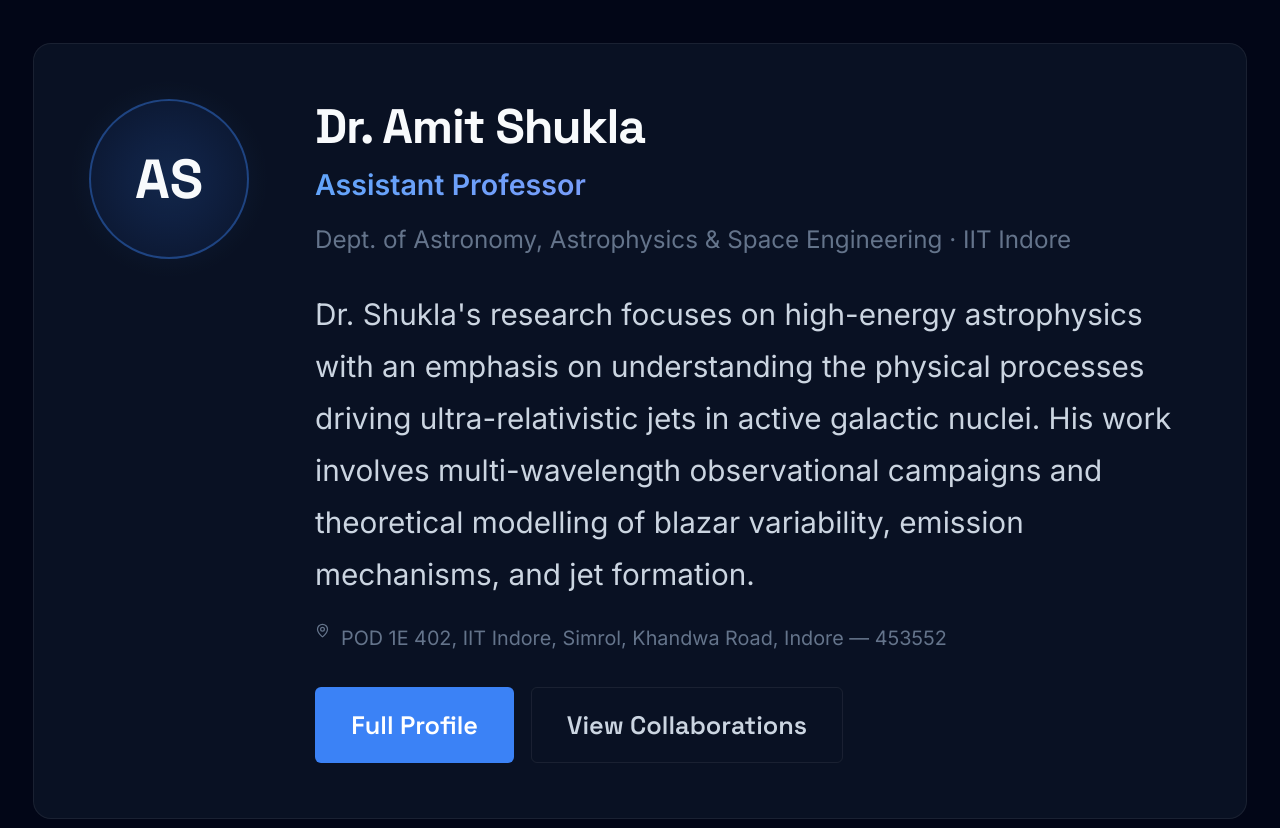
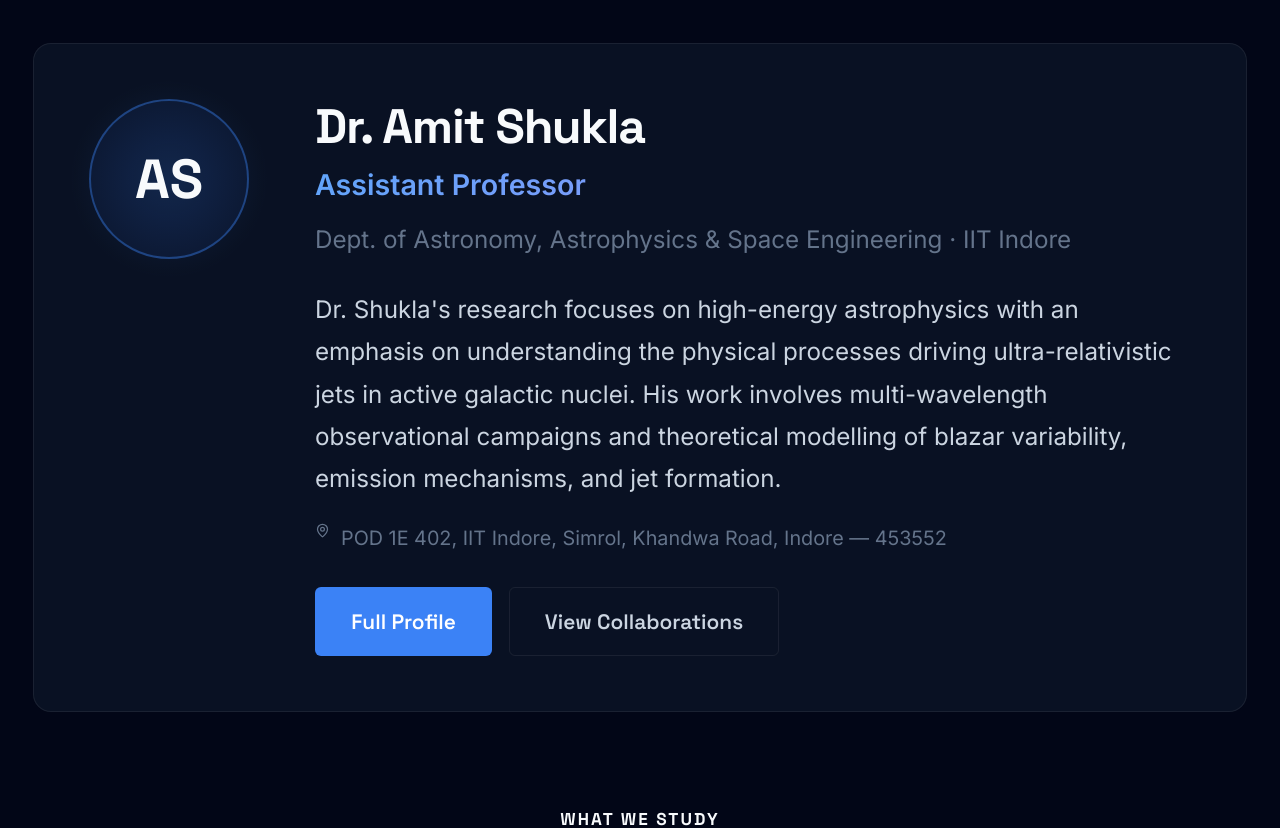
Before and after one commit to anindapratimroy/urja, a React (Vite) app: page / in a window 1280 px wide. Shown: the part 978-1806 px from the top of the page. Built offline with nearby package versions, Linux system fonts and the light colour scheme; no server answers.

Commit message:
style: Proportionately scale down global typography size

```diff
--- a/src/index.css
+++ b/src/index.css
@@ -39,15 +39,15 @@
   --space-xl:  4rem;
   --space-2xl: 6rem;
 
-  /* Type scale - INCREASED */
-  --text-xs:   1.0rem;
-  --text-sm:   1.15rem;
-  --text-base: 1.35rem;
-  --text-lg:   1.6rem;
-  --text-xl:   2.0rem;
-  --text-2xl:  2.8rem;
-  --text-3xl:  4.0rem;
-  --text-4xl:  5.2rem;
+  /* Type scale */
+  --text-xs:   0.85rem;
+  --text-sm:   0.95rem;
+  --text-base: 1.1rem;
+  --text-lg:   1.35rem;
+  --text-xl:   1.7rem;
+  --text-2xl:  2.3rem;
+  --text-3xl:  3.2rem;
+  --text-4xl:  4.2rem;
 
   /* Radius */
   --radius-sm:  6px;
```
